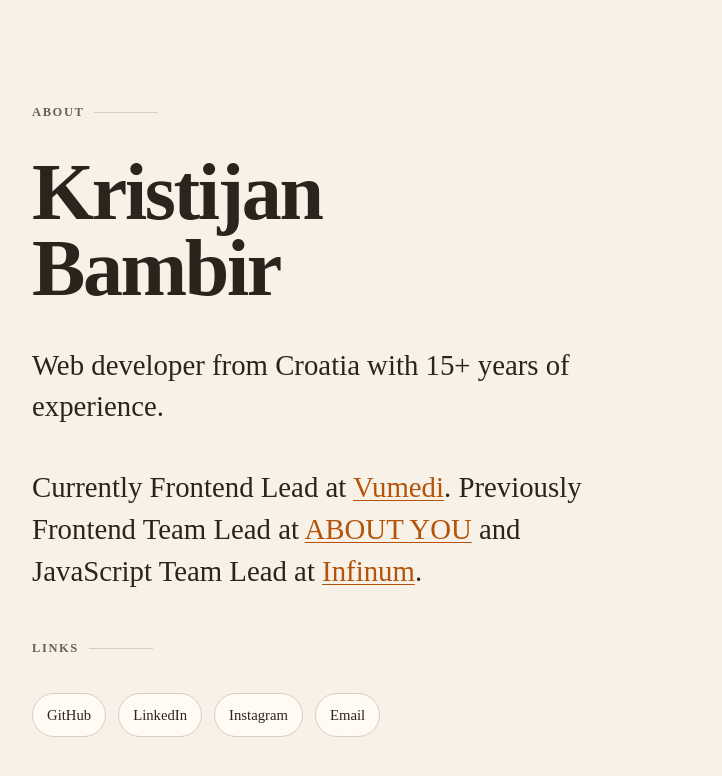
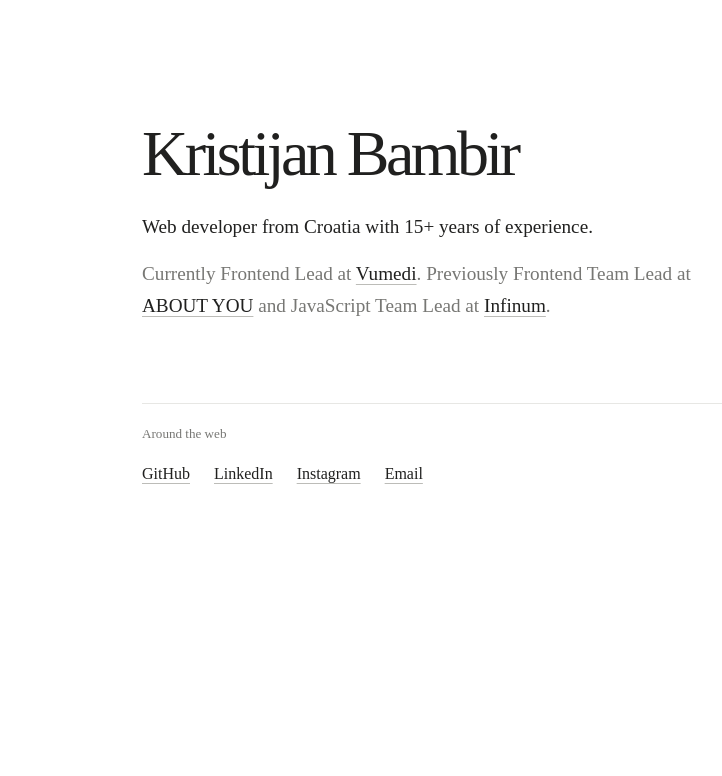
Before and after one commit to kristijanbambir/kristijanbambir.github.com, an Astro site: page / in a window 1280 px wide. Shown: the whole page, without its empty margins (158-880 px from the left). Built offline with nearby package versions, Linux system fonts and the light colour scheme; Astro itself is replaced by a stand-in of ours.

Commit message:
Redesign

```diff
--- a/src/layouts/Layout.astro
+++ b/src/layouts/Layout.astro
@@ -7,6 +7,10 @@ import { Font } from "astro:assets";
   <head>
     <meta charset="UTF-8" />
     <meta name="viewport" content="width=device-width, initial-scale=1" />
+    <meta
+      name="description"
+      content="Kristijan Bambir is a web developer from Croatia, currently Frontend Lead at Vumedi."
+    />
     <!-- <link rel="icon" type="image/svg+xml" href="/favicon.svg" /> -->
     <link rel="icon" href="/favicon.ico" />
     <meta name="generator" content={Astro.generator} />
@@ -117,14 +121,13 @@ import { Font } from "astro:assets";
 
 <style is:global>
   :root {
-    /* Warm Paper (light mode) */
-    --text-color: #2b241c;
-    --background-color: #f7f1e8;
-    --link-color: #b45309;
-    --muted-color: #6b5f52;
-    --border-color: #d8cdbf;
-    --surface-color: #fffaf3;
-    --focus-ring-color: rgba(180, 83, 9, 0.3);
+    --text-color: #20201f;
+    --background-color: #fff;
+    --link-color: #20201f;
+    --link-underline-color: #bcbcb8;
+    --muted-color: #777774;
+    --border-color: #e7e7e4;
+    --focus-ring-color: rgba(32, 32, 31, 0.28);
   }
 
   body {
@@ -137,14 +140,14 @@ import { Font } from "astro:assets";
 
   a {
     color: var(--link-color);
-    text-decoration: underline;
-    text-underline-offset: 3px;
+    text-decoration-color: var(--link-underline-color);
+    text-underline-offset: 4px;
     text-decoration-thickness: 1px;
-    transition: color 180ms ease;
+    transition: text-decoration-color 160ms ease;
   }
 
   a:hover {
-    color: color-mix(in oklab, var(--link-color), var(--text-color) 30%);
+    text-decoration-color: currentColor;
   }
 
   a:focus-visible {
@@ -155,18 +158,14 @@ import { Font } from "astro:assets";
 
   @media (prefers-color-scheme: dark) {
     :root {
-      /* Forest Night (dark mode) */
-      --text-color: #e8f5e9;
-      --background-color: #0b1f1a;
-      --link-color: #34d399;
-      --muted-color: #a8c4b7;
-      --border-color: #1f3a32;
-      --surface-color: #102822;
-      --focus-ring-color: rgba(52, 211, 153, 0.35);
-    }
-
-    html {
       color-scheme: dark;
+      --text-color: #ededeb;
+      --background-color: #171716;
+      --link-color: #ededeb;
+      --link-underline-color: #777774;
+      --muted-color: #a3a39f;
+      --border-color: #363634;
+      --focus-ring-color: rgba(237, 237, 235, 0.4);
     }
   }
 
--- a/src/pages/index.astro
+++ b/src/pages/index.astro
@@ -4,40 +4,30 @@ import Layout from "../layouts/Layout.astro";
 
 <Layout>
   <main class="page">
-    <h2 class="section-label">About</h2>
+    <header class="intro">
       <h1>Kristijan Bambir</h1>
-
-    <p class="intro">
+      <p class="summary">
         Web developer from Croatia with 15+ years of experience.
       </p>
-
-    <p class="experience">
+      <p class="work">
         Currently Frontend Lead at <a href="https://vumedi.com">Vumedi</a>.
         Previously Frontend Team Lead at <a
           href="https://corporate.aboutyou.de/en/">ABOUT YOU</a
         > and JavaScript Team Lead at <a href="https://infinum.com">Infinum</a>.
       </p>
+    </header>
 
-    <h2 id="links-heading" class="section-label">Links</h2>
-
-    <section aria-labelledby="links-heading" class="contact">
+    <section class="section" aria-labelledby="links-heading">
+      <h2 id="links-heading">Around the web</h2>
       <ul class="links">
+        <li><a href="https://github.com/kristijanbambir">GitHub</a></li>
         <li>
-          <a class="chip" href="https://github.com/kristijanbambir">GitHub</a>
+          <a href="https://www.linkedin.com/in/kristijanbambir">LinkedIn</a>
         </li>
         <li>
-          <a class="chip" href="https://www.linkedin.com/in/kristijanbambir"
-            >LinkedIn</a
-          >
+          <a href="https://www.instagram.com/kristijanbambir/">Instagram</a>
         </li>
-        <li>
-          <a class="chip" href="https://www.instagram.com/kristijanbambir/"
-            >Instagram</a
-          >
-        </li>
-        <li>
-          <a class="chip" href="mailto:kristijan.bambir@gmail.com">Email</a>
-        </li>
+        <li><a href="mailto:kristijan.bambir@gmail.com">Email</a></li>
       </ul>
     </section>
   </main>
@@ -45,144 +35,71 @@ import Layout from "../layouts/Layout.astro";
 
 <style>
   .page {
+    width: min(100%, 680px);
     min-height: 100svh;
-    max-width: 900px;
     margin: 0 auto;
-    padding: clamp(64px, 12vh, 140px) 0 48px;
-    display: grid;
-    gap: clamp(16px, 2.5vw, 28px);
+    padding: clamp(72px, 15vh, 144px) 0 40px;
+    display: flex;
+    flex-direction: column;
   }
 
-  .page > * {
-    opacity: 0;
-    transform: translateY(10px);
-    animation: reveal 560ms cubic-bezier(0.22, 1, 0.36, 1) forwards;
+  .intro {
+    max-width: 560px;
   }
 
-  .page > :nth-child(1) {
-    animation-delay: 40ms;
-  }
-
-  .page > :nth-child(2) {
-    animation-delay: 120ms;
-  }
-
-  .page > :nth-child(3) {
-    animation-delay: 200ms;
-  }
-
-  .page > :nth-child(4) {
-    animation-delay: 280ms;
-  }
-
-  .page > :nth-child(5) {
-    animation-delay: 360ms;
-  }
-
-  .page > :nth-child(6) {
-    animation-delay: 440ms;
+  .eyebrow {
+    margin-bottom: 22px;
+    color: var(--muted-color);
+    font-size: 0.82rem;
   }
 
   h1 {
-    font-size: clamp(2rem, 9vw, 5rem);
-    line-height: 0.95;
-    letter-spacing: -0.03em;
-    max-width: 12ch;
+    margin-bottom: 24px;
+    font-size: clamp(2.5rem, 7vw, 4rem);
+    font-weight: 500;
+    letter-spacing: -0.055em;
+    line-height: 1.05;
   }
 
-  .intro,
-  .experience {
-    font-size: clamp(1.05rem, 2.8vw, 1.8rem);
-    line-height: 1.45;
-    max-width: 36ch;
+  .summary,
+  .work {
+    font-size: clamp(1.05rem, 2vw, 1.2rem);
+    line-height: 1.7;
   }
 
-  .section-label {
-    display: flex;
-    align-items: center;
-    gap: 10px;
-    color: var(--muted-color);
-    font-size: 0.78rem;
-    font-weight: 700;
-    letter-spacing: 0.13em;
-    text-transform: uppercase;
+  .summary {
+    margin-bottom: 14px;
   }
 
-  .section-label::after {
-    content: "";
-    width: 64px;
-    height: 1px;
-    background-color: var(--border-color);
+  .work {
+    color: var(--muted-color);
   }
 
-  .contact {
-    margin-top: 4px;
+  .section {
+    margin-top: clamp(56px, 10vh, 88px);
+    padding-top: 20px;
+    border-top: 1px solid var(--border-color);
+  }
+
+  h2 {
+    margin-bottom: 18px;
+    color: var(--muted-color);
+    font-size: 0.82rem;
+    font-weight: 500;
   }
 
   .links {
     display: flex;
     flex-wrap: wrap;
-    gap: 12px;
+    column-gap: 24px;
+    row-gap: 12px;
     padding: 0;
     list-style: none;
   }
 
-  .chip {
-    display: inline-block;
-    padding: 10px 14px;
-    border: 1px solid var(--border-color);
-    border-radius: 999px;
-    background-color: var(--surface-color);
-    color: var(--text-color);
-    text-decoration: none;
-    font-size: 0.92rem;
-    font-weight: 500;
-    transition:
-      transform 180ms ease,
-      border-color 180ms ease,
-      color 180ms ease;
-  }
-
-  .chip:hover {
-    transform: translateY(-1px);
-    border-color: var(--link-color);
-    color: var(--link-color);
-  }
-
-  @media (min-width: 640px) {
+  @media (max-width: 720px) {
     .page {
-      gap: 24px;
-    }
-
-    .intro,
-    .experience {
-      max-width: 42ch;
-    }
-  }
-
-  @media (prefers-reduced-motion: reduce) {
-    .page > * {
-      opacity: 1;
-      transform: none;
-      animation: none;
-    }
-
-    .chip,
-    .chip:hover {
-      transition: none;
-      transform: none;
-    }
-  }
-
-  @keyframes reveal {
-    from {
-      opacity: 0;
-      transform: translateY(10px);
-    }
-
-    to {
-      opacity: 1;
-      transform: translateY(0);
+      padding-top: 72px;
     }
   }
 </style>
```
Lines whose indentation alone changed are shown as unchanged.
